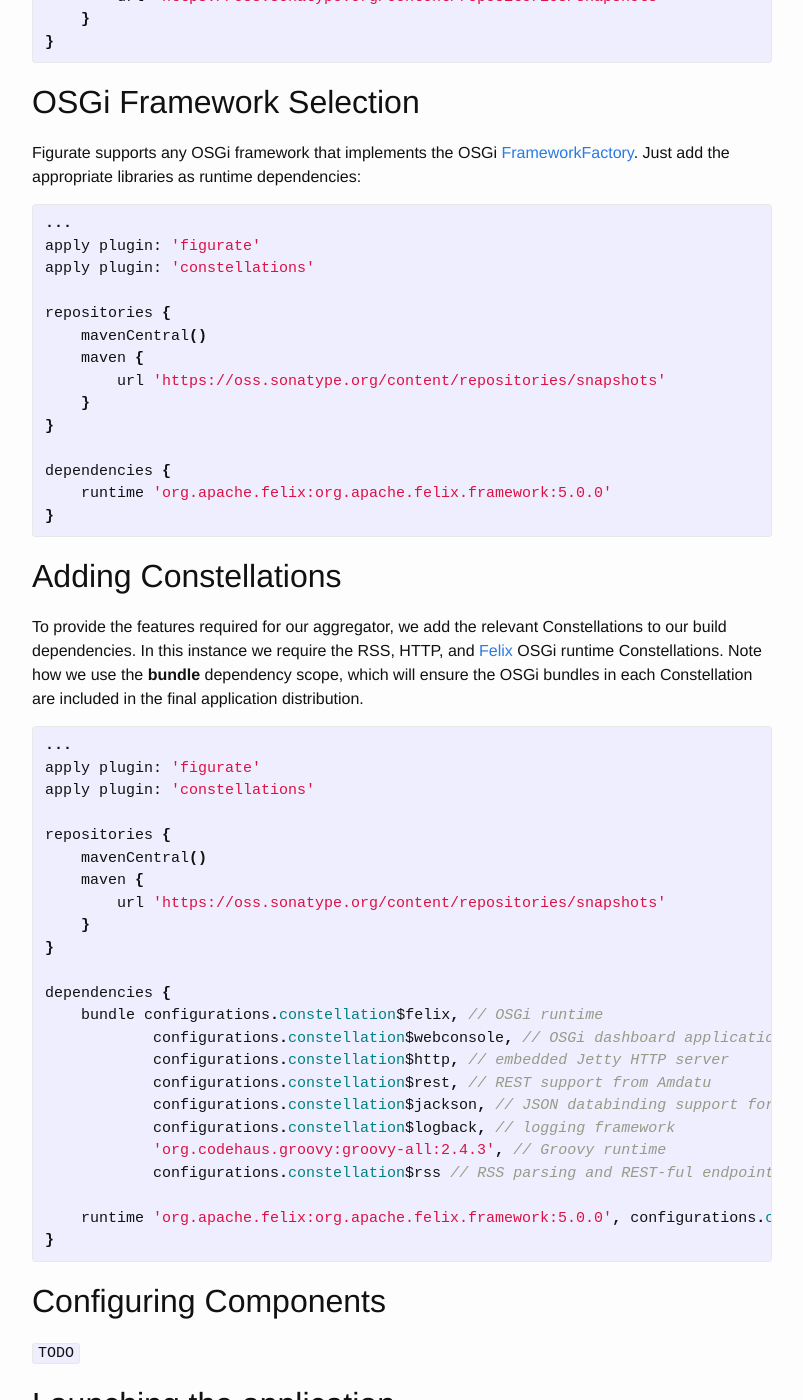
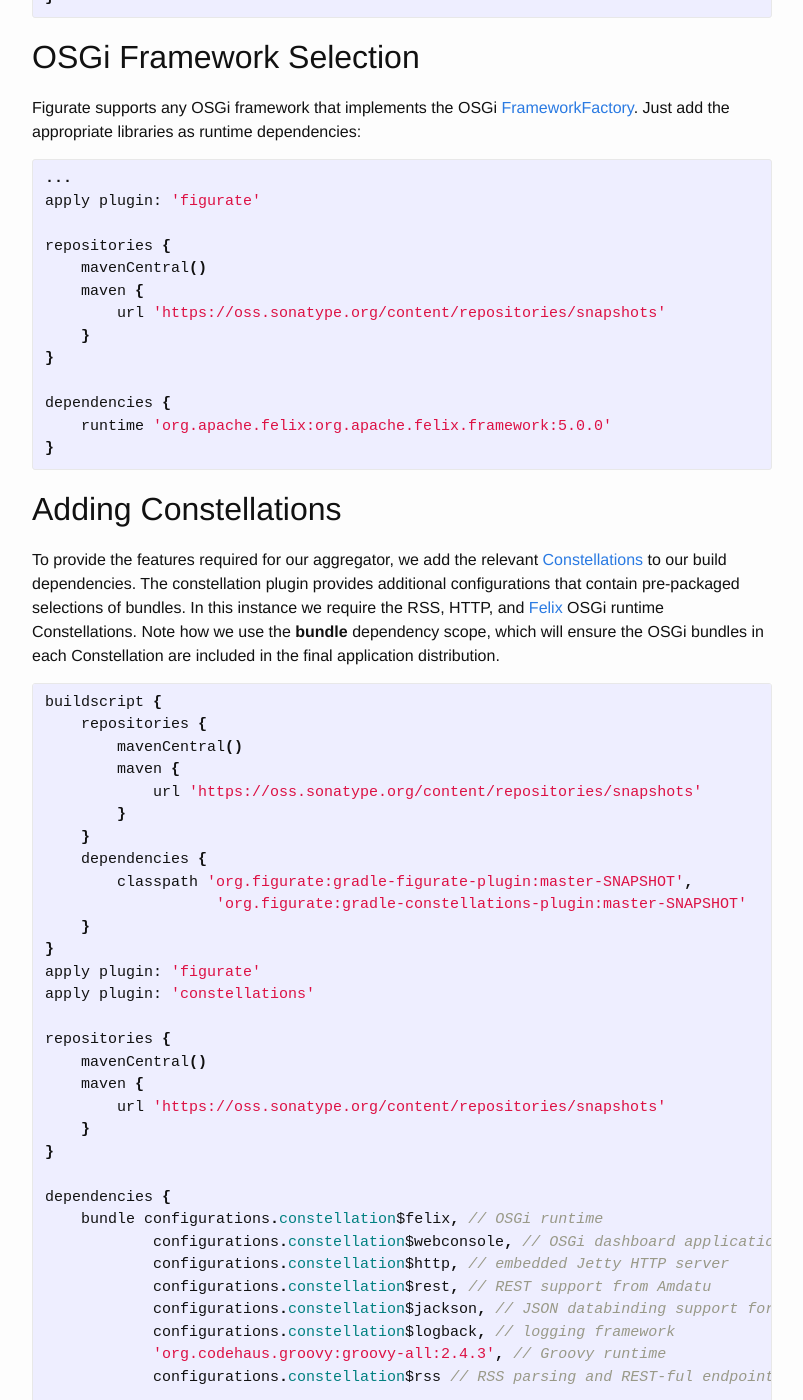
Before and after one commit to figurate/figurate-user-guide, a Jekyll site: the page built from _posts/2015-05-02-building-a-feed-aggregator.md, in a window 1280 px wide and 1400 px high, scrolled down 998 px. Shown: the whole window, without its empty margins (238-1041 px from the left). Built offline with Jekyll 4.4.1, drawn with Linux system fonts in a browser that asks for light colours; some of the changed text lies outside the part shown.

Commit message:
Added constellation information

```diff
--- a/_posts/2015-05-02-building-a-feed-aggregator.md
+++ b/_posts/2015-05-02-building-a-feed-aggregator.md
@@ -25,13 +25,11 @@ buildscript {
         }
     }
     dependencies {
-        classpath 'org.figurate:gradle-figurate-plugin:master-SNAPSHOT',
-                'org.figurate:gradle-constellations-plugin:master-SNAPSHOT'
+        classpath 'org.figurate:gradle-figurate-plugin:master-SNAPSHOT'
     }
 }
 
 apply plugin: 'figurate'
-apply plugin: 'constellations'
 
 repositories {
     mavenCentral()
@@ -49,7 +47,6 @@ as runtime dependencies:
 {% highlight groovy %}
 ...
 apply plugin: 'figurate'
-apply plugin: 'constellations'
 
 repositories {
     mavenCentral()
@@ -65,12 +62,24 @@ dependencies {
 
 ## Adding Constellations
 
-To provide the features required for our aggregator, we add the relevant Constellations to our build dependencies. In
+To provide the features required for our aggregator, we add the relevant [Constellations] to our build dependencies.
+The constellation plugin provides additional configurations that contain pre-packaged selections of bundles. In
 this instance we require the RSS, HTTP, and [Felix] OSGi runtime Constellations. Note how we use the **bundle** dependency
 scope, which will ensure the OSGi bundles in each Constellation are included in the final application distribution.
 
 {% highlight groovy %}
-...
+buildscript {
+    repositories {
+        mavenCentral()
+        maven {
+            url 'https://oss.sonatype.org/content/repositories/snapshots'
+        }
+    }
+    dependencies {
+        classpath 'org.figurate:gradle-figurate-plugin:master-SNAPSHOT',
+                   'org.figurate:gradle-constellations-plugin:master-SNAPSHOT'
+    }
+}
 apply plugin: 'figurate'
 apply plugin: 'constellations'
 
```
Also changed, not shown: other parts of _posts/2015-05-02-building-a-feed-aggregator.md (+1 -0 lines).
